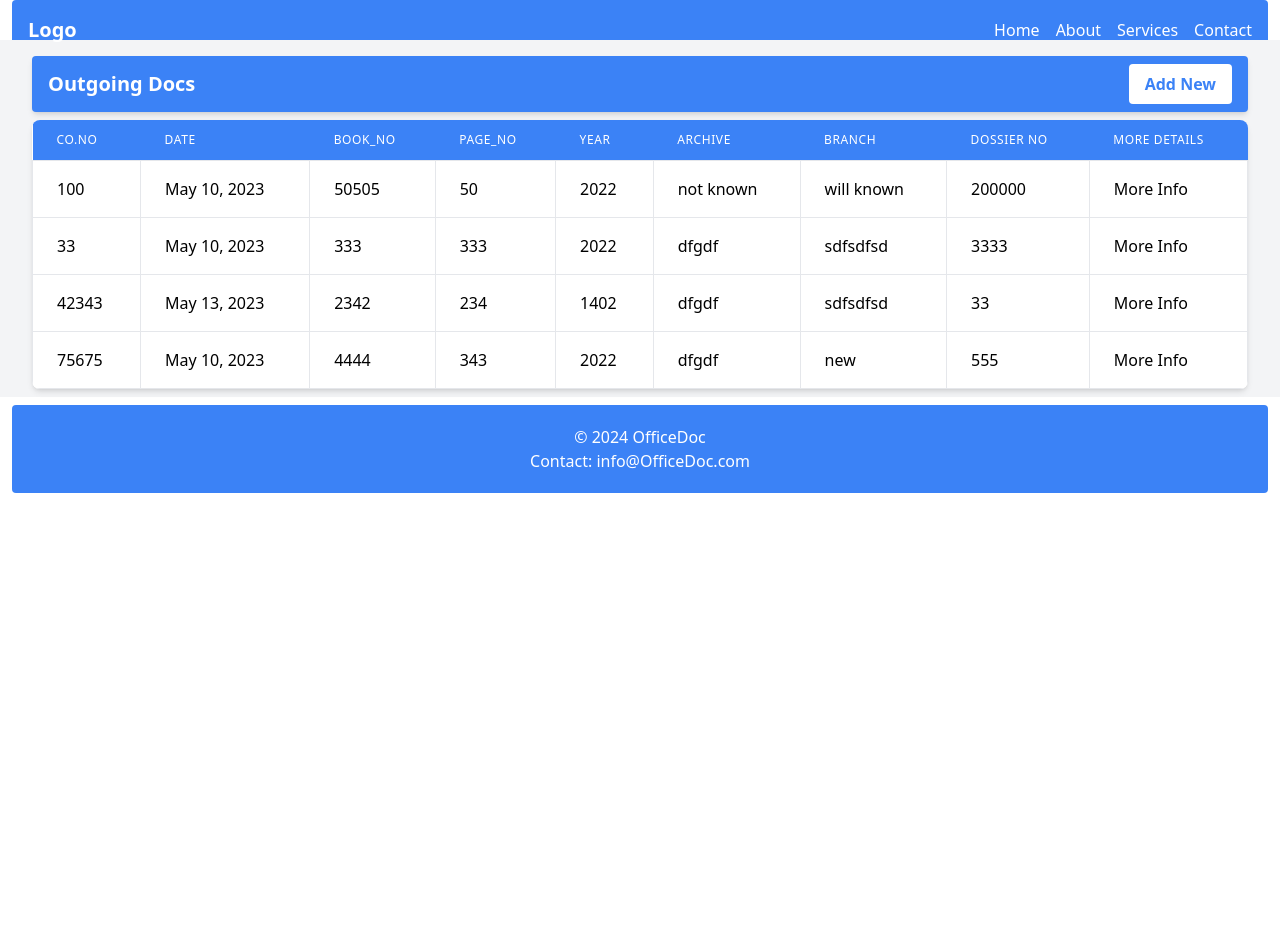
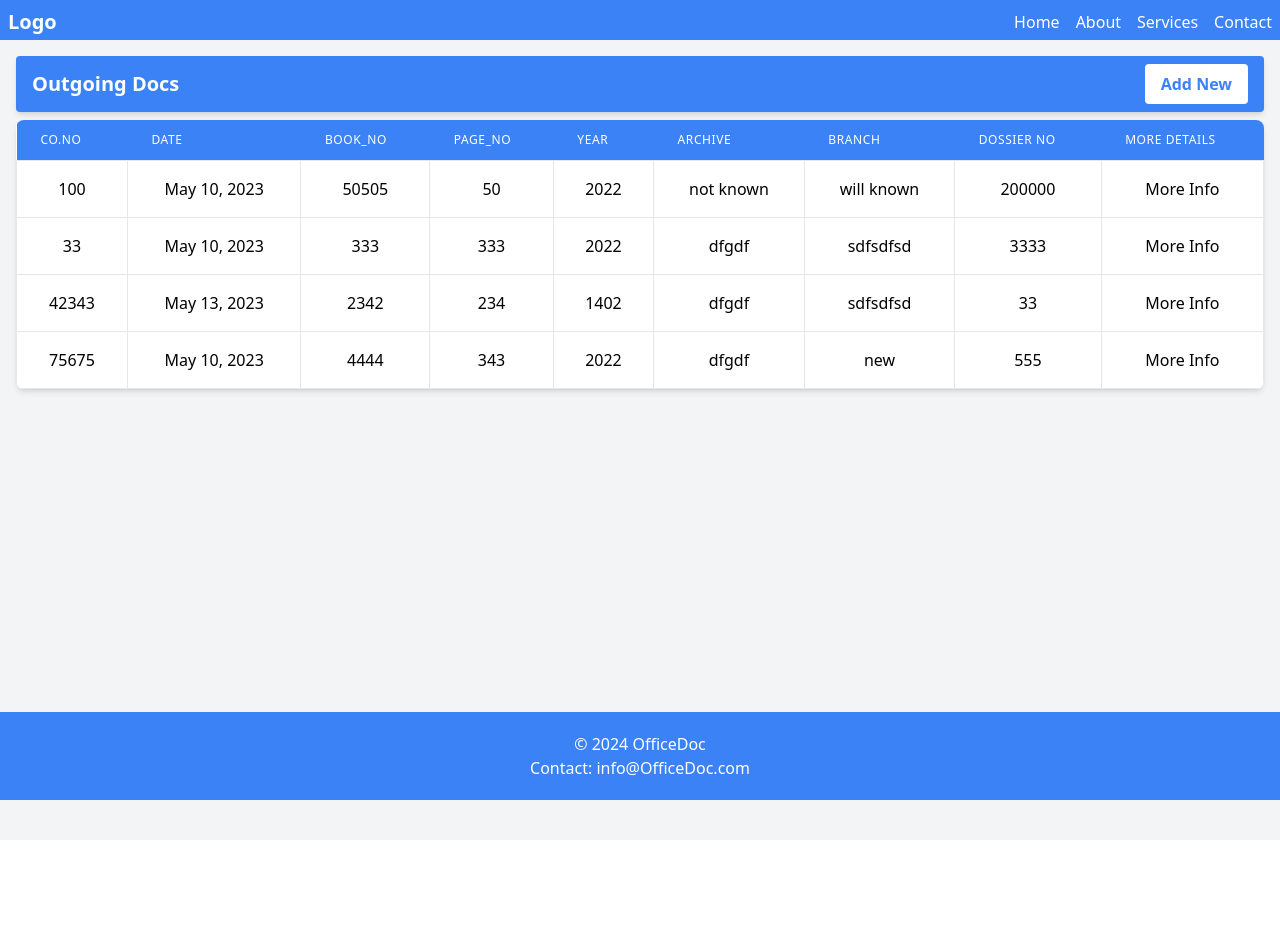
Before and after one commit to MateenSeddiqi/office_docs_tracker, a Django app: page /records/outgoingDoc/ in a window 1280 px wide. Before the commit the page ends 493 px from the top, so only its background shows below. Run offline with Django 4.2, Linux system fonts and the light colour scheme; data comes from the database, SQL or seed files in the repository; both versions use the stored data as it was after the commit.

Commit message:
Working on the Design #1

```diff
--- a/records/templates/records/outgoingDocs.html
+++ b/records/templates/records/outgoingDocs.html
@@ -3,7 +3,7 @@
 
 
 {% block content %}
-    <div class=" bg-gray-100 flex flex-col items-start justify-center py-2 px-8">
+    <div class=" bg-gray-100 flex flex-col h-screen items-start  py-2 px-4">
         {% if messages %}
             {% for message in messages %}
                 {{ message }}
@@ -31,18 +31,18 @@
                         <th class="px-6 py-3 bg-blue-500 text-left text-xs leading-4 font-medium text-white uppercase tracking-wider">More Details</th>
                     </tr>
                 </thead>
-                <tbody class="bg-white divide-y divide-gray-200">
+                <tbody class="bg-white divide-y divide-gray-200 r">
                     {% for outgoingDoc in outgoingDocs %}
                         <tr class="hover:bg-blue-50">
-                            <td class="px-6 py-4 whitespace-no-wrap border">{{outgoingDoc.continuos_number}}</td>
-                            <td class="px-6 py-4 whitespace-no-wrap border">{{outgoingDoc.date}}</td>
-                            <td class="px-6 py-4 whitespace-no-wrap border">{{outgoingDoc.book_no}}</td>
-                            <td class="px-6 py-4 whitespace-no-wrap border">{{outgoingDoc.page_no}}</td>
-                            <td class="px-6 py-4 whitespace-no-wrap border">{{outgoingDoc.year}}</td>
-                            <td class="px-6 py-4 whitespace-no-wrap border">{{outgoingDoc.archive}}</td>
-                            <td class="px-6 py-4 whitespace-no-wrap border">{{outgoingDoc.branch}}</td>
-                            <td class="px-6 py-4 whitespace-no-wrap border">{{outgoingDoc.dossier_no}}</td>
-                            <td class="px-6 py-4 whitespace-no-wrap border">
+                            <td class="px-6 py-4 whitespace-no-wrap border text-center">{{outgoingDoc.continuos_number}}</td>
+                            <td class="px-6 py-4 whitespace-no-wrap border text-center">{{outgoingDoc.date}}</td>
+                            <td class="px-6 py-4 whitespace-no-wrap border text-center">{{outgoingDoc.book_no}}</td>
+                            <td class="px-6 py-4 whitespace-no-wrap border text-center">{{outgoingDoc.page_no}}</td>
+                            <td class="px-6 py-4 whitespace-no-wrap border text-center">{{outgoingDoc.year}}</td>
+                            <td class="px-6 py-4 whitespace-no-wrap border text-center">{{outgoingDoc.archive}}</td>
+                            <td class="px-6 py-4 whitespace-no-wrap border text-center">{{outgoingDoc.branch}}</td>
+                            <td class="px-6 py-4 whitespace-no-wrap border text-center">{{outgoingDoc.dossier_no}}</td>
+                            <td class="px-6 py-4 whitespace-no-wrap border text-center">
                                 <a href="{% url 'records:OutgoingDocDetails' outgoingDoc.id %}" class="">
                                     More Info
                                 </a>
--- a/records/templates/records/records.html
+++ b/records/templates/records/records.html
@@ -2,7 +2,7 @@
 {% load static %}
 
 {% block content %}
-<div class="w-1/3 flex flex-col items-center justify-start h-screen pt-20">
+<div class="flex flex-col items-center justify-start h-screen pt-20">
     <h1 class="text-3xl font-bold mb-4">All Records</h1>
     <div class="flex space-x-4">
         <a href="{% url 'records:incomingDoc' %}"  class="bg-blue-500 hover:bg-blue-700 text-white font-bold py-2 px-4 rounded">
--- a/records/templates/records/update_outgoing.html
+++ b/records/templates/records/update_outgoing.html
@@ -19,5 +19,3 @@
     </form>
 </div>
 {% endblock %}
-
-<!-- action="{% url 'records:addOutgoingDoc' %}" -->
--- a/templates/base.html
+++ b/templates/base.html
@@ -19,7 +19,7 @@
         {% endblock %}
     </main>
 
-    <div>
+    <div class="sticky bottom-0">
         {% include 'include/footer.html' %}
     </div>
 
--- a/templates/include/footer.html
+++ b/templates/include/footer.html
@@ -1,4 +1,4 @@
-<footer class="bg-blue-500 p-5 mx-3 rounded mt-2 mb-2">
+<footer class=" bg-blue-500 p-5 ">
     <div class="container mx-auto text-center text-white">
         <p>&copy; 2024 OfficeDoc</p>
         <p>Contact: info@OfficeDoc.com</p>
--- a/templates/include/navbar.html
+++ b/templates/include/navbar.html
@@ -1,7 +1,7 @@
 {% load static %}
 
-<nav class="bg-blue-500 p-4 mx-3 rounded">
-    <div class="container mx-auto flex justify-between items-center">
+<nav class="bg-blue-500 mx-auto flex justify-center items-center p-2">
+    <div class="container mx-auto flex justify-between items-center ">
         <div>
             <a href="#" class="text-white text-xl font-bold">Logo</a>
         </div>
```
Also changed, not shown: static/css_out/out.css (+29 -30 lines), db.sqlite3, media/records/outgoingdocs/images/1660860586437_93sYvHD.jpeg (added), media/records/outgoingdocs/images/1660860586437_vKYzp6y.jpeg (added), media/records/outgoingdocs/images/7-habits-infographic_Fm3hPVP.png (added), media/records/outgoingdocs/images/JamesClearAtomicHabits_2000x1200-1.jpg (added), media/records/outgoingdocs/images/Motivation_FdO0Ge7.jpg (added), media/records/outgoingdocs/images/The-Four-Agreements-book_T3GKMfR.jpg (added), media/records/outgoingdocs/images/Think_and_Grow_Rich.png (added), media/records/outgoingdocs/images/atomic-habits-book-01-2048x1152.jpeg (added).
